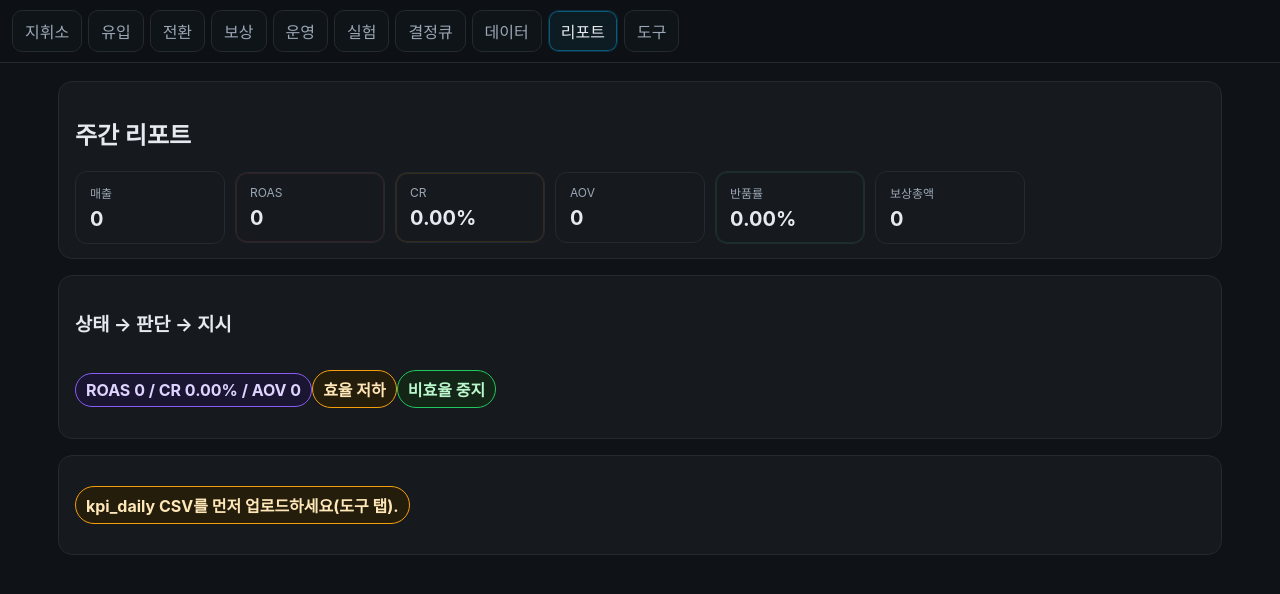
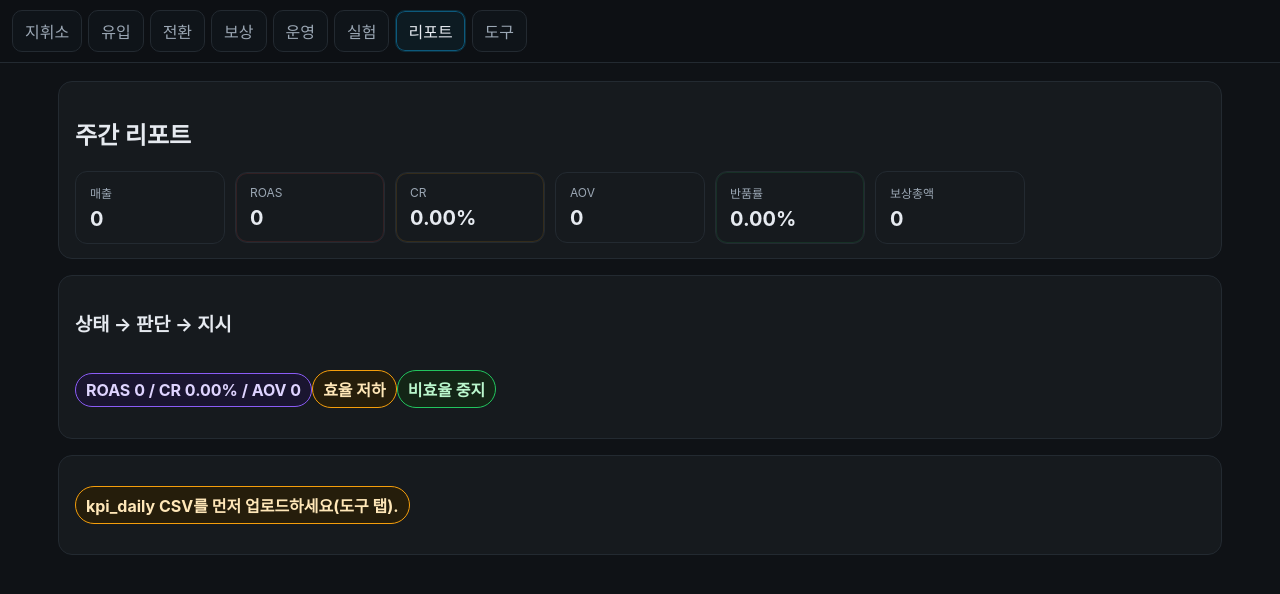
Before and after one commit to sht27363838-glitch/zp-v3.0, a Next.js app: page /report in a window 1280 px wide. Shown: the top 594 px of the page. Built offline with nearby package versions, Linux system fonts and the light colour scheme.

Commit message:
Update Nav.tsx

```diff
--- a/app/_components/Nav.tsx
+++ b/app/_components/Nav.tsx
@@ -1,26 +1,27 @@
 'use client';
+
 import Link from 'next/link';
 import { usePathname } from 'next/navigation';
 
 const tabs = [
-  ['/',        '지휘소'],
-  ['/growth',  '유입'],
-  ['/commerce','전환'],
+  ['/', '지휘소'],
+  ['/growth', '유입'],
+  ['/commerce', '전환'],
   ['/rewards', '보상'],
-  ['/ops',     '운영'],
-  ['/experiments','실험'],
-  ['/decisions','결정큐'],
-  ['/data',    '데이터'],
-  ['/report',  '리포트'],
-  ['/tools',   '도구'],
+  ['/ops', '운영'],
+  ['/experiments', '실험'],
+  ['/report', '리포트'],
+  ['/tools', '도구'],
 ] as const;
 
 export default function Nav(){
   const p = usePathname() || '/';
   return (
     <div className="nav">
-      {tabs.map(([href,label])=>(
-        <Link key={href} href={href as any} className={'tab '+(p===href?'active':'')}>{label}</Link>
+      {tabs.map(([href,label]) => (
+        <Link key={href} href={href as unknown as any} className={'tab ' + (p===href ? 'active' : '')}>
+          {label}
+        </Link>
       ))}
     </div>
   );
```
